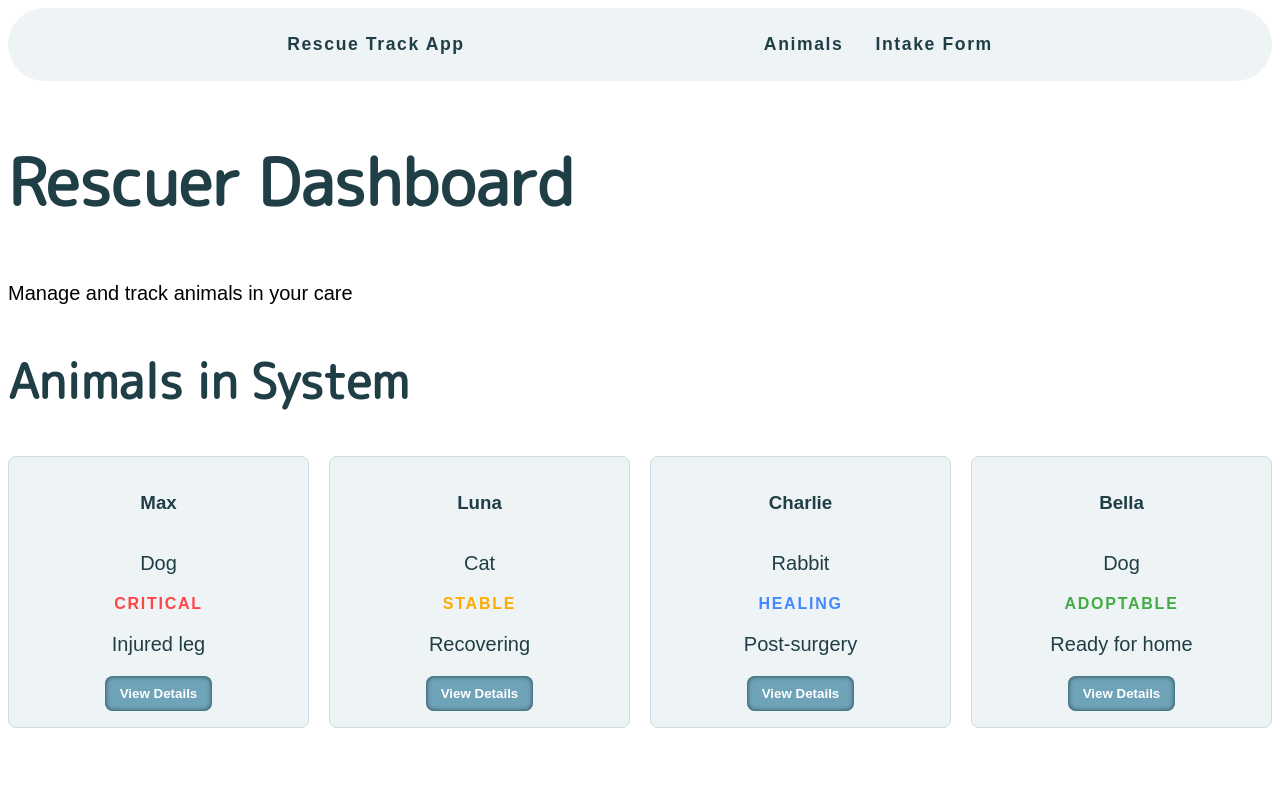
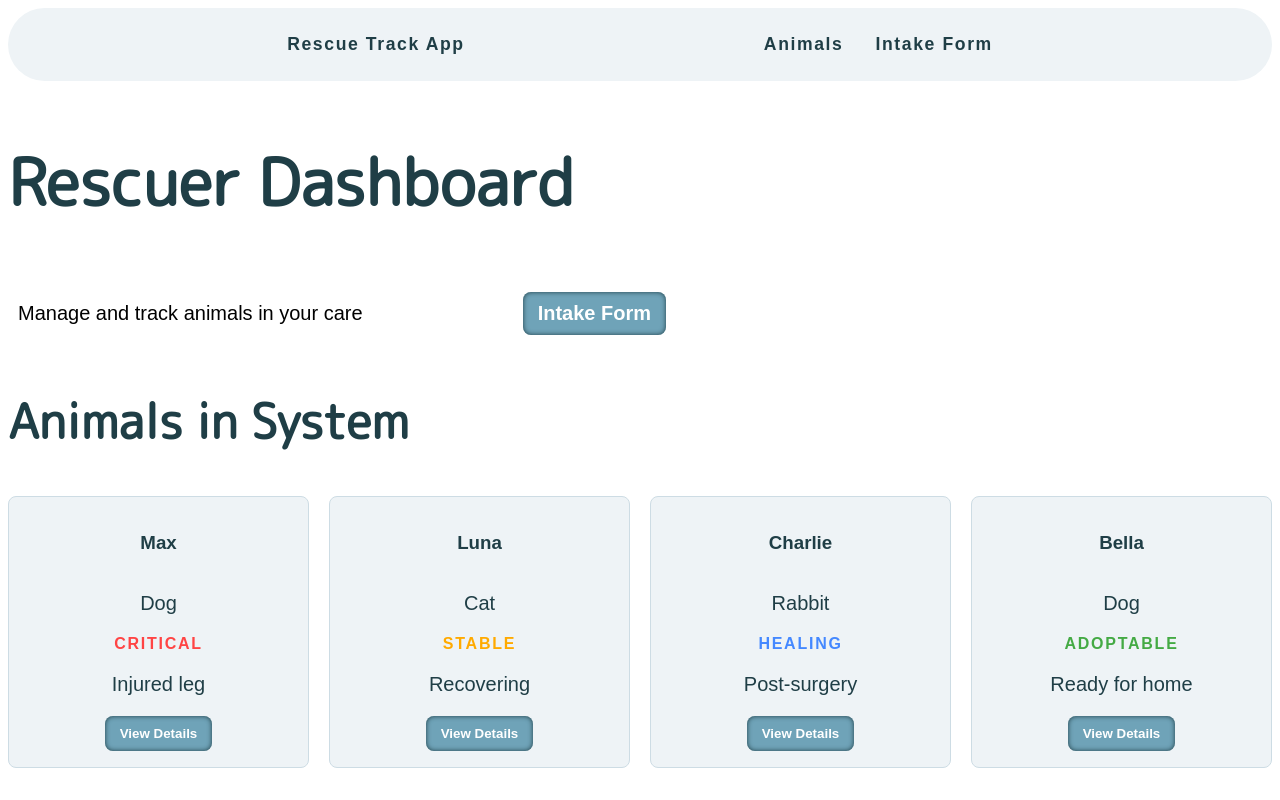
Before and after one commit to ebey04/animalRescueApp, a React (Vite) app: page / in a window 1280 px wide. Built offline with nearby package versions, Linux system fonts and the light colour scheme.

Commit message:
add .Button to .Home for intake form

```diff
--- a/src/Button/Button.module.css
+++ b/src/Button/Button.module.css
@@ -1,16 +1,18 @@
 .btn {
-    background: var(--primary-color);
-    border-radius: 10px;
+    background-color: var(--primary-color);
+    box-shadow: inset 0 0 5px var(--text-color);
+    color: white;
     border: none;
-    color: white;
-    padding: 12px 24px;
-    font-size: 1rem;
-    box-shadow: 3px 3px 6px var(--text-color);
+    padding: 10px 15px;
+    border-radius: 8px;
     cursor: pointer;
+    font-weight: 600;
 }
 
 .btn:hover, .btn:focus-visible{
-    transform: translateY(-5px);
+    transform: translateY(-3px);
     outline: none;
-    box-shadow: 6px 6px 10px black;
+    background-color: var(--text-color);
+    color: white;
+    box-shadow: 6px 6px 10px var(--primary-color);
 }
--- a/src/Home/Home.jsx
+++ b/src/Home/Home.jsx
@@ -1,5 +1,5 @@
 import styles from './Home.module.css';
-
+import Button  from '../button/Button.jsx';
 import { useState } from 'react';
 
 export default function Home() {
@@ -25,7 +25,10 @@ export default function Home() {
             <main className={styles.mainContent}>
                 <section className={styles.heroSection}>
                     <h1 className={styles.heroTitle}>Rescuer Dashboard</h1>
-                    <p className={styles.heroSubtitle}>Manage and track animals in your care</p>
+                    <div className={styles.heroDivider}>
+                        <p className={styles.heroSubtitle}>Manage and track animals in your care</p>
+                        <Button className={styles.formBtn}>Intake Form</Button>
+                    </div>
                 </section>
 
                 <section className={styles.featuredSection} aria-label="Animals by Status">
--- a/src/Home/Home.module.css
+++ b/src/Home/Home.module.css
@@ -1,5 +1,18 @@
 h1, h2{
     color: var(--text-color);
+}
+
+.heroDivider{
+    display: flex;
+    align-items: center;
+    margin: 10px;
+    gap: 10rem;
+}
+
+.formBtn{
+    font-size: clamp(1rem, 2.5vw, 1.25rem);
+    padding: 20px 30px;
+
 }
 
 .animalsGrid{
```
